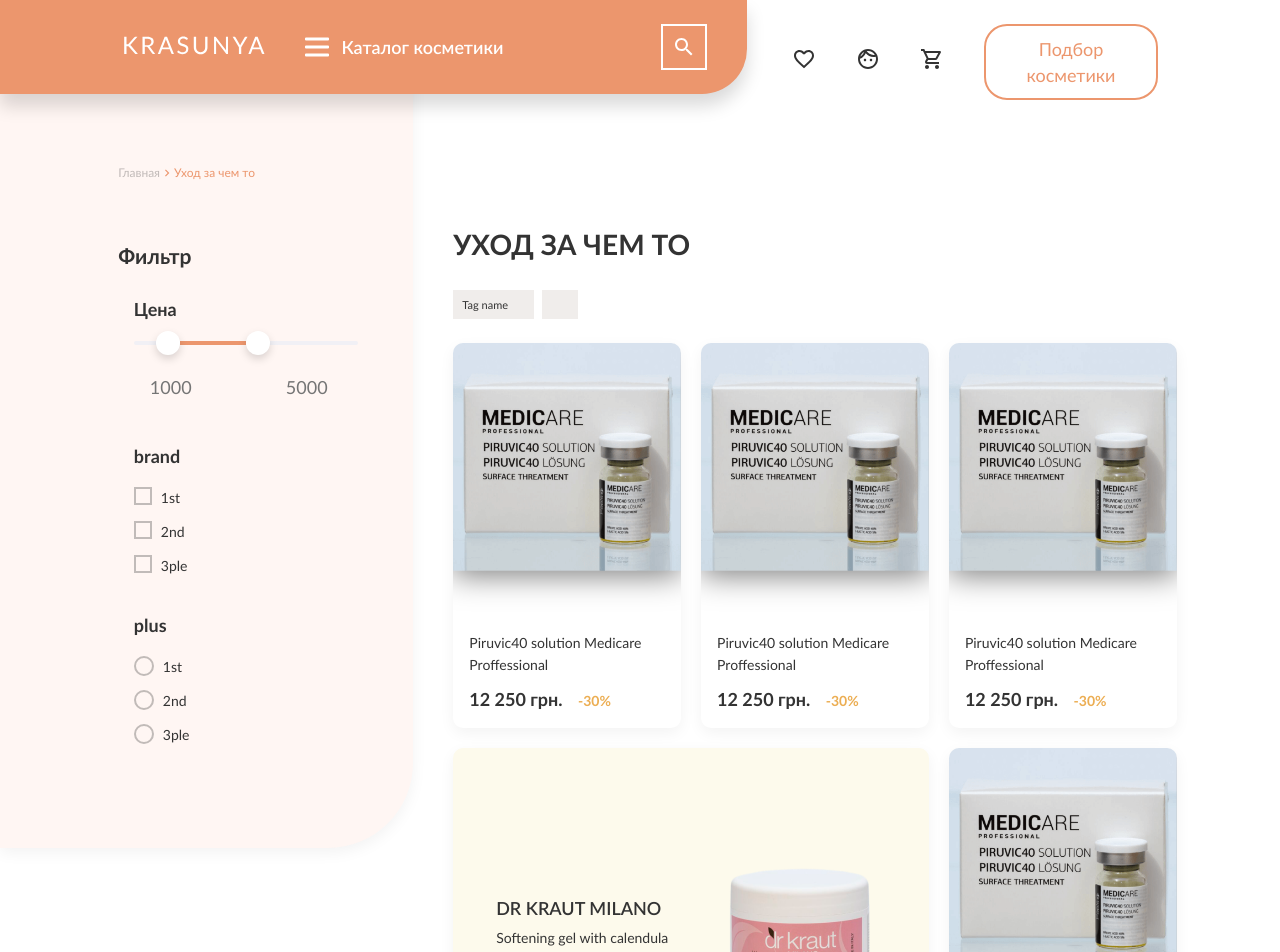
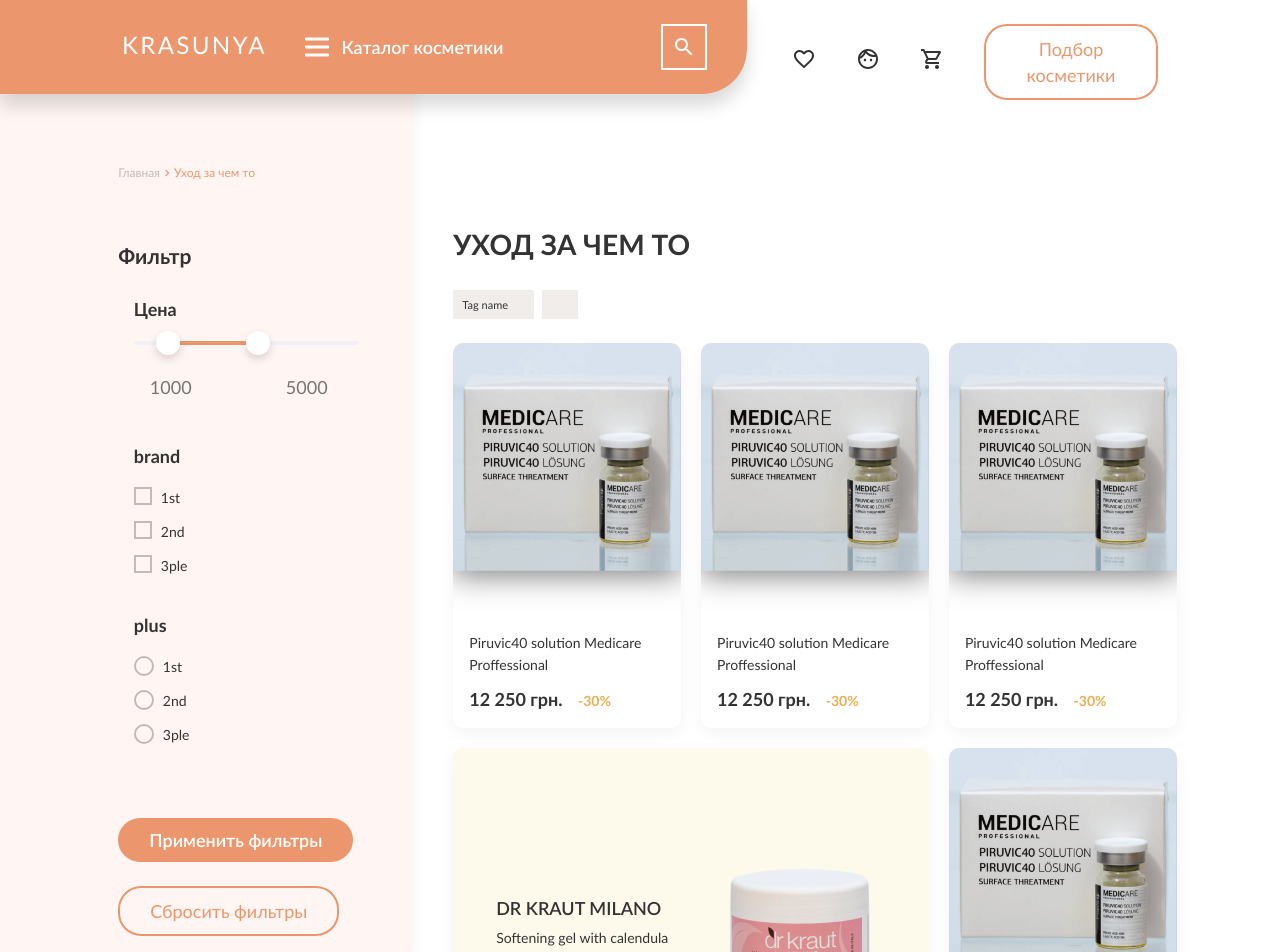
Before and after one commit to AndreyUytov/beer-app-whir-cra, a React (Create React App) app: page /catalog in a window 1280 px wide. Shown: the top 952 px of the page. Built offline with nearby package versions, Linux system fonts and the light colour scheme.

Commit message:
добавил кнопки в форму

```diff
--- /dev/null
+++ b/src/components/BackgroundButton.js
@@ -0,0 +1,15 @@
+import Button from './Button'
+
+export default function BackgroundButton(props) {
+  let classes = 'background-btn '
+  if (props.classes) {
+    classes += ` ${props.classes}`
+  }
+  return (
+    <>
+      <Button classes={classes} onClick={props.onClick}>
+        {props.children}
+      </Button>
+    </>
+  )
+}
--- a/src/components/Banner.js
+++ b/src/components/Banner.js
@@ -6,6 +6,7 @@
 import { useConsultationPopupContext } from './consultation-context'
 
 import './Banner.scss'
+import BackgroundButton from './BackgroundButton'
 
 import HoverIntent from './../utils/hover-intent'
 
@@ -51,12 +52,9 @@
               Преобретите медицинскую косметику для ухода за собой, не пользуясь
               услугами косметолога.
             </p>
-            <button
-              onClick={showPopupConsultation}
-              className="banner__btn button background-btn popup-consultation-btn"
-            >
+            <BackgroundButton onClick={showPopupConsultation}>
               Подобрать косметику под себя
-            </button>
+            </BackgroundButton>
           </div>
 
           <div className="banner__right-section">
--- a/src/components/FIlterForm.js
+++ b/src/components/FIlterForm.js
@@ -1,7 +1,11 @@
 import { useState } from 'react'
+
+import './filter-form.scss'
 
 import Fieldset from './Fieldset'
 import Range from './Range'
+import OutLineButton from './OutlineButton'
+import BackgroundButton from './BackgroundButton'
 
 export default function FilterForm(props) {
   const [query, setQuery] = useState({})
@@ -68,6 +72,12 @@
           typeInput="radio"
           legend="plus"
         />
+
+        <BackgroundButton classes="form__submit-btn">
+          Применить фильтры
+        </BackgroundButton>
+
+        <OutLineButton>Сбросить фильтры</OutLineButton>
       </form>
     </>
   )
--- a/src/components/fieldset.scss
+++ b/src/components/fieldset.scss
@@ -7,6 +7,10 @@
 
   &:not(:last-of-type) {
     margin-bottom: 24px;
+  }
+
+  &:last-of-type {
+    margin-bottom: 60px;
   }
 }
 .form__legend {
--- /dev/null
+++ b/src/components/filter-form.scss
@@ -0,0 +1,3 @@
+.form__submit-btn {
+  margin-bottom: 24px;
+}
```
